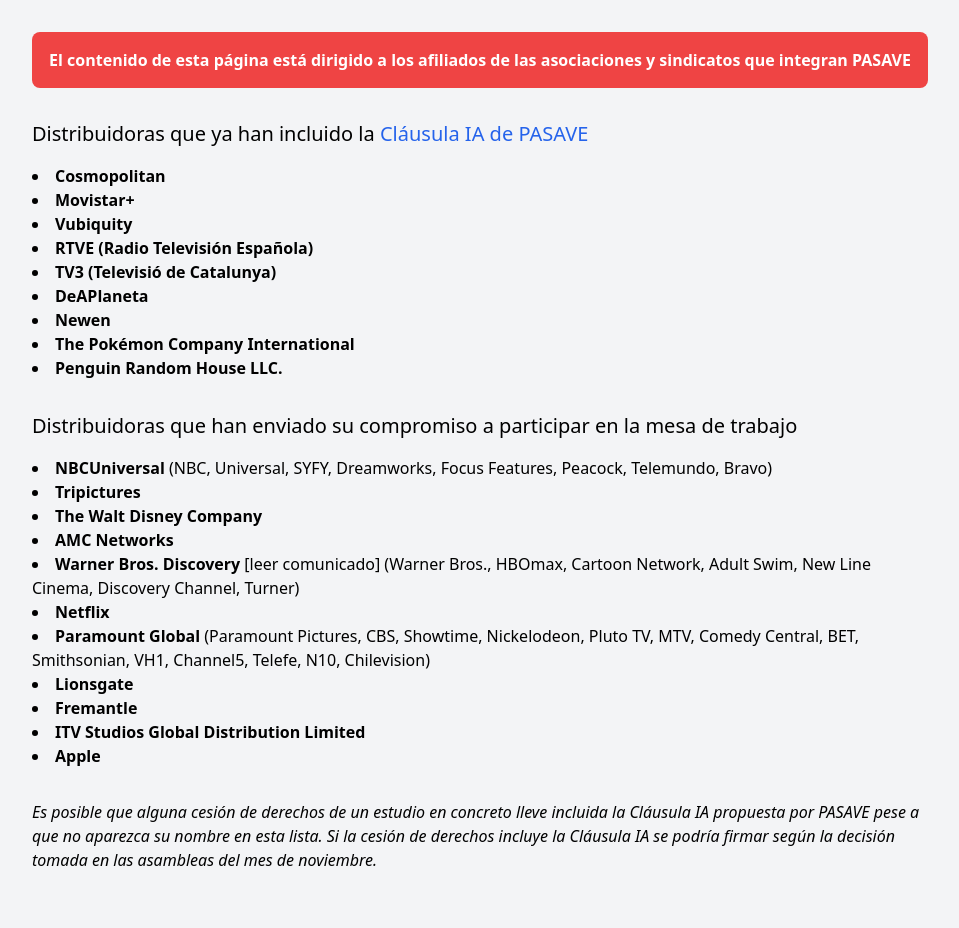
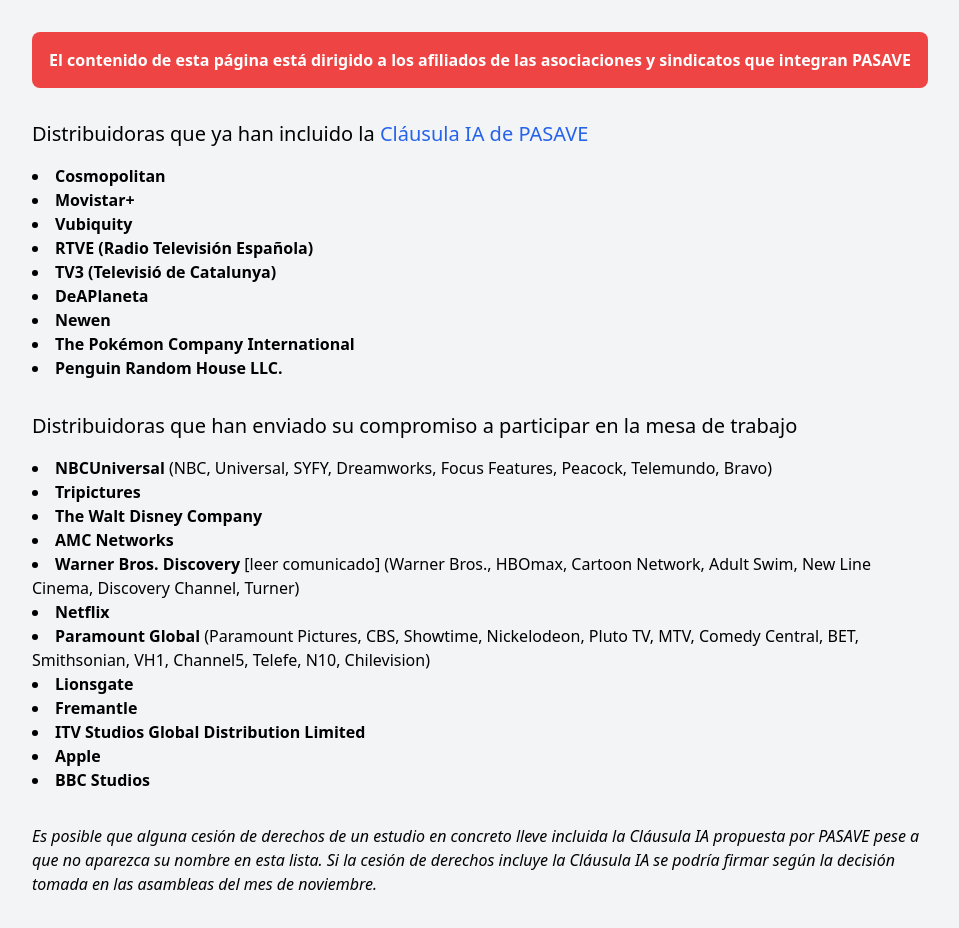
Before and after one commit to mutsuda/pasave.github.io, a Jekyll site: the page built from oklist.md, in a window 1280 px wide. Shown: the whole page, without its empty margins (160-1119 px from the left). Built offline with Jekyll 4.4.1, drawn with Linux system fonts in a browser that asks for light colours; before the commit the page ends 904 px from its top, so only the background shows below that.

Commit message:
added bbc studios

```diff
--- a/oklist.md
+++ b/oklist.md
@@ -34,7 +34,7 @@
 	<li class="font-bold">Fremantle</li>
 	<li class="font-bold">ITV Studios Global Distribution Limited</li>
 	<li class="font-bold">Apple</li>
-
+	<li class="font-bold">BBC Studios</li>
 </ul>
 
 
```
